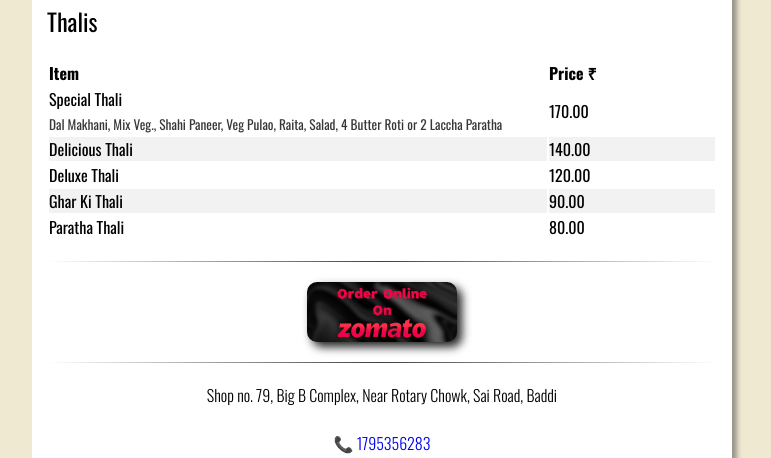
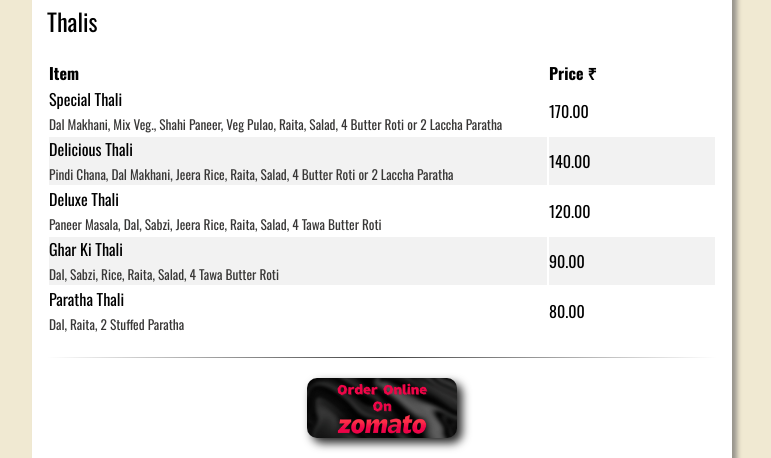
Before and after one commit to DesiTadkaBaddi/DesiTadkaBaddi.github.io, a plain HTML site: page index.html in a window 1280 px wide. Shown: the part 2258-2716 px from the top of the page, without its empty margins (258-1029 px from the left). Drawn offline with nearby package versions, Linux system fonts and the light colour scheme.

Commit message:
added thalis

```diff
--- a/index.html
+++ b/index.html
@@ -241,25 +241,39 @@
                 <th width="75%">Item</th>
                 <th width="25%">Price ₹</th>
             </thead>
+
             <tr>
               <td>Special Thali
                 <br>
-                <small style="color: rgb(56, 55, 54);">Dal Makhani, Mix Veg., Shahi Paneer, Veg Pulao, Raita, Salad, 4 Butter Roti or 2 Laccha Paratha</small>
+                <small>Dal Makhani, Mix Veg., Shahi Paneer, Veg Pulao, Raita, Salad, 4 Butter Roti or 2 Laccha Paratha</small>
               </td>
               <td>170.00</td>
             </tr>
+
             <tr>
-              <td>Delicious Thali</td><td>140.00</td>
+              <td>Delicious Thali
+                <br>
+                <small>Pindi Chana, Dal Makhani, Jeera Rice, Raita, Salad, 4 Butter Roti or 2 Laccha Paratha</small>
+              </td><td>140.00</td>
             </tr>
 
             <tr>
-              <td>Deluxe Thali</td><td>120.00</td>
+              <td>Deluxe Thali
+                <br>
+                <small>Paneer Masala, Dal, Sabzi, Jeera Rice, Raita, Salad, 4 Tawa Butter Roti</small>
+              </td><td>120.00</td>
             </tr>
             <tr>
-              <td>Ghar Ki Thali</td><td>90.00</td>
+              <td>Ghar Ki Thali
+                <br>
+                <small>Dal, Sabzi, Rice, Raita, Salad, 4 Tawa Butter Roti</small>
+              </td><td>90.00</td>
             </tr>
             <tr>
-              <td>Paratha Thali</td><td>80.00</td>
+              <td>Paratha Thali
+                <br/>
+                <small>Dal, Raita, 2 Stuffed Paratha</small>
+              </td><td>80.00</td>
             </tr>
           </table>
 
--- a/style.css
+++ b/style.css
@@ -197,3 +197,6 @@
 .mapbox iframe:hover {
   filter: grayscale(0%);
 }
+small{
+  color: rgb(56, 55, 54);
+}
```
